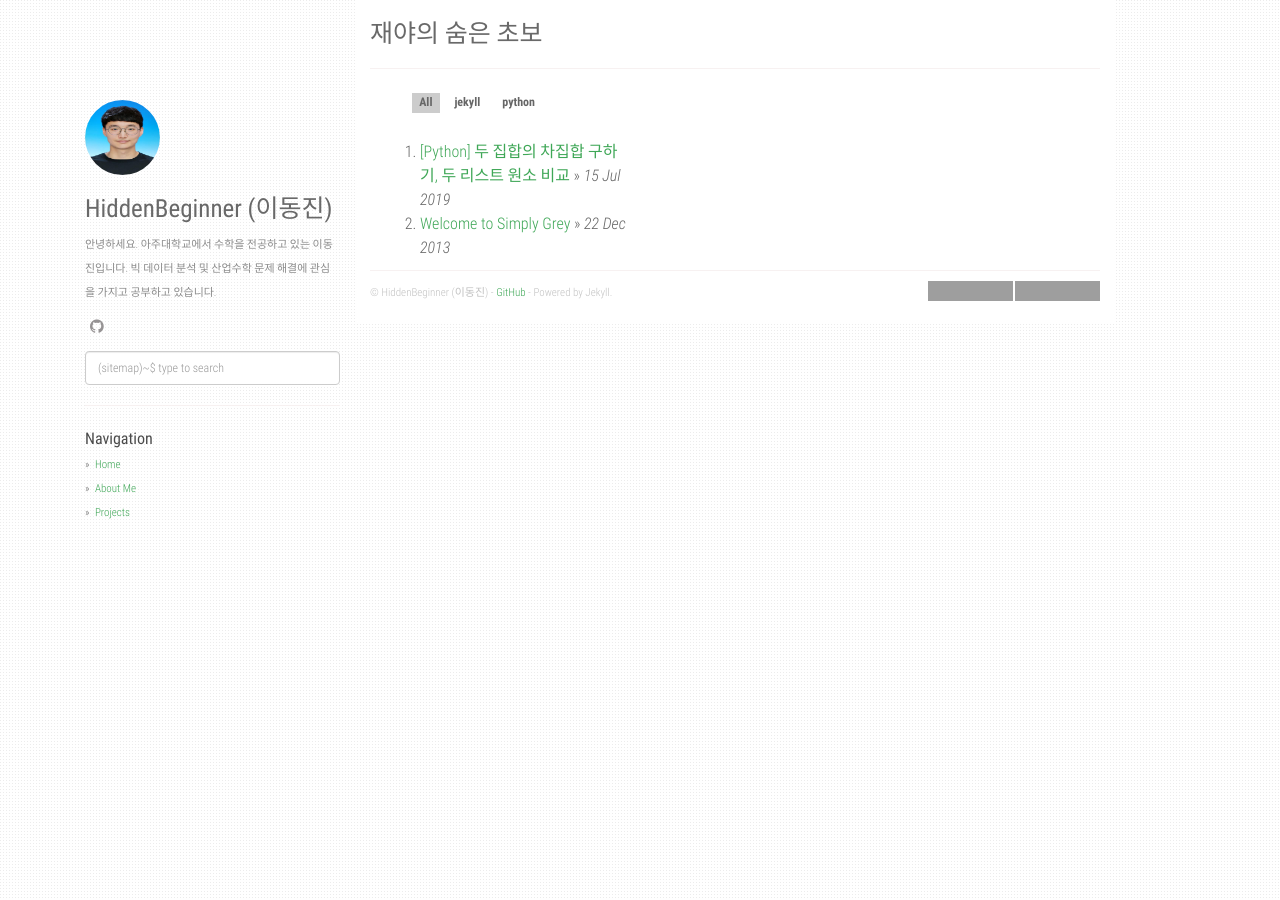
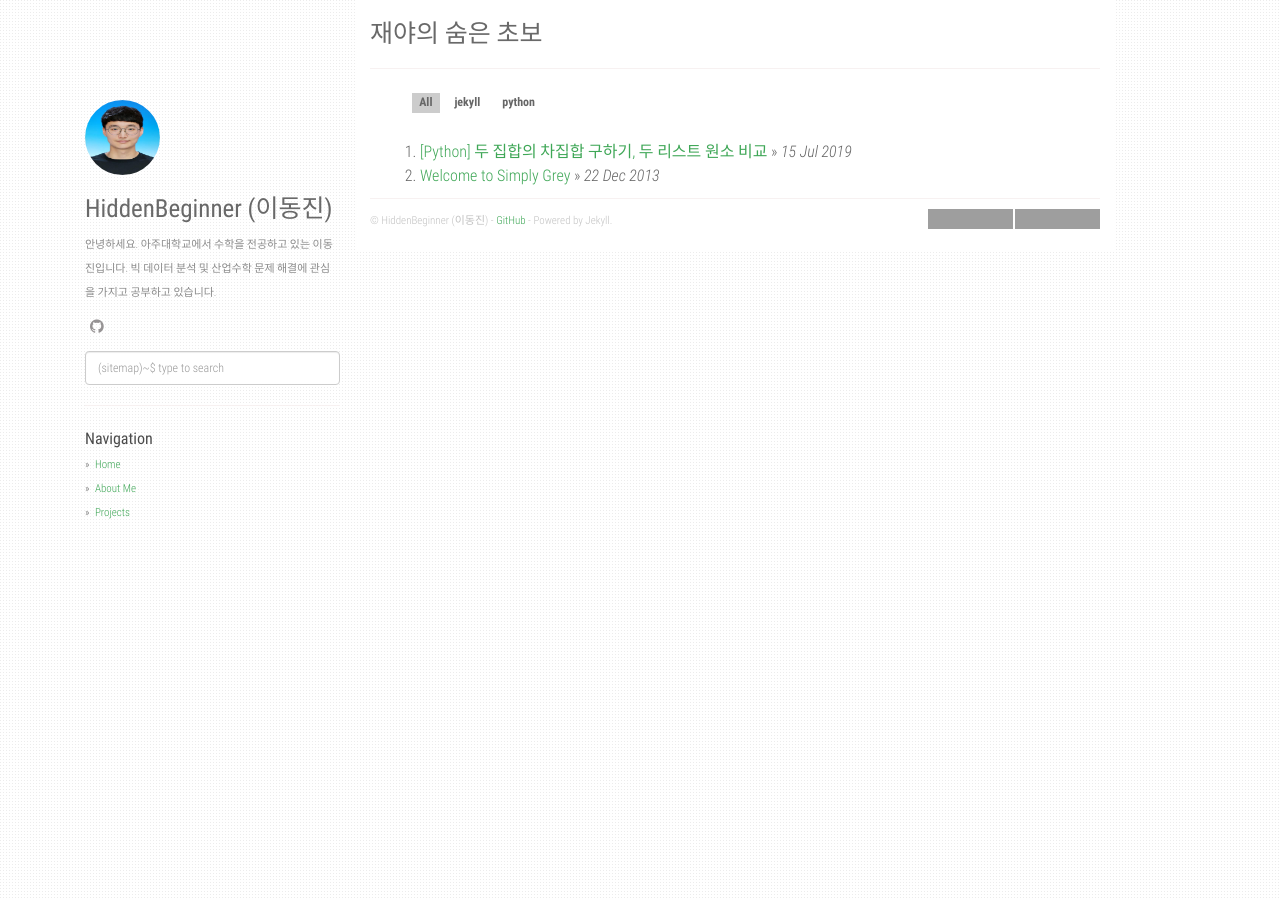
Before and after one commit to agusmakmun/agusmakmun.github.io, a Jekyll site: the page built from index.html, in a window 1280 px wide. Built offline with Jekyll 4.4.1, drawn with Linux system fonts in a browser that asks for light colours; the list of posts is cut into pages by our own code; grey boxes are pictures that could not be loaded.

Commit message:
Update index.html

```diff
--- a/index.html
+++ b/index.html
@@ -8,9 +8,9 @@ layout: default
   <ol class="posts">
     {% include category_tag.html %}
     {% for post in paginator.posts %}
-    <span class="project-item project-outer" data-tags='{{ post.categories | jsonify | downcase }}'>
+    <div class="project-item project-outer" style="width:590px" data-tags='{{ post.categories | jsonify | downcase }}'>
       <li><a href="{{ post.url }}">{{ post.title }}</a> &raquo; <i><span>{{ post.date | date_to_string }}</span></i></li>
-    </span>
+    </div>
     {% endfor %}
   </ol>
 
```
